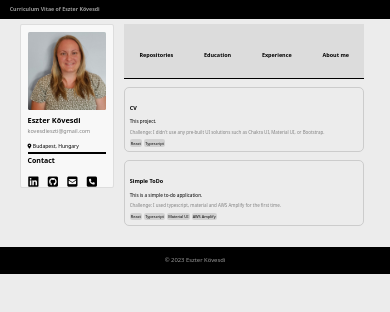
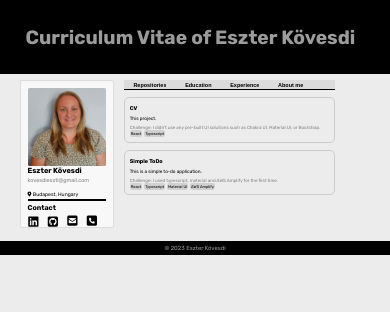
Before and after one commit to kovesdieszter/cv, a React (Create React App) app: page / in a window 390 px wide. Shown: the top 312 px of the page. Built offline with nearby package versions, Linux system fonts and the light colour scheme.

Commit message:
feat: start responsive changes

```diff
--- a/package.json
+++ b/package.json
@@ -21,7 +21,7 @@
   },
   "scripts": {
     "predeploy": "npm run build",
-    "deploy": "prod -d build",
+    "deploy": "gh-pages -d build",
     "start": "react-scripts start",
     "build": "react-scripts build",
     "test": "react-scripts test",
@@ -50,6 +50,7 @@
     "@types/react": "^18.2.25",
     "@types/react-dom": "^18.2.11",
     "file-loader": "^6.2.0",
+    "gh-pages": "^6.0.0",
     "typescript": "^5.2.2",
     "url-loader": "^4.1.1"
   }
--- a/public/index.html
+++ b/public/index.html
@@ -3,11 +3,12 @@
   <head>
     <meta charset="utf-8" />
     <link rel="icon" href="%PUBLIC_URL%/favicon.ico" />
-    <meta
-      name="viewport"
-      content="width=device-width, initial-scale=1, maximum-scale=1"
+    <meta name="viewport" content="width=device-width, initial-scale=1.0" />
+    <meta name="theme-color" content="#000000" />
+    <link
+      href="https://fonts.googleapis.com/css2?family=Rubik:wght@400;500;600;700&display=swap"
+      rel="stylesheet"
     />
-    <meta name="theme-color" content="#000000" />
     <meta
       name="description"
       content="Web site created using create-react-app"
--- a/src/components/Education.tsx
+++ b/src/components/Education.tsx
@@ -23,7 +23,7 @@ export const Education = () => {
     {
       type: "Secondary school",
       school: "Gödöllői Református Líceum Gimnázium",
-      certificate: "Secondary school",
+      certificate: "High school diploma",
       years: "2009 - 2015",
     },
   ];
--- a/src/index.css
+++ b/src/index.css
@@ -1,17 +1,50 @@
+/*
+- Font sizes (px)
+10 / 12 / 14 / 16 / 18 / 20 / 24 / 30 / 36 / 44 / 52 / 62 / 74 / 86 / 98
+
+- Spacing system (px)
+2 / 4 / 8 / 12 / 16 / 24 / 32 / 48 / 64 / 80 / 96 / 128
+*/
+
 * {
-  font-family: system-ui, -apple-system, BlinkMacSystemFont, "Segoe UI", Roboto,
-    Oxygen, Ubuntu, Cantarell, "Open Sans", "Helvetica Neue", sans-serif;
+  padding: 0;
+  margin: 0;
+  box-sizing: border-box;
 }
 
 body {
   margin: 0;
-  font-family: source-code-pro, Menlo, Monaco, Consolas, "Raleway", monospace;
-  -webkit-font-smoothing: antialiased;
-  -moz-osx-font-smoothing: grayscale;
+  font-family: "Rubik", sans-serif;
   background-color: #b9b9b942;
 }
 
-code {
-  font-family: source-code-pro, Menlo, Monaco, Consolas, "Courier New",
-    monospace;
+html {
+  /* font-size: 10px; */
+
+  /* 10px / 16px = 0.625 = 62.5% */
+  /* Percentage of user's browser font-size setting */
+  font-size: 62.5%;
+  overflow-x: hidden;
 }
+
+@media (max-width: 84em) {
+}
+
+@media (max-width: 75em) {
+  html {
+    /* 9px / 16px  */
+    font-size: 56.25%;
+  }
+}
+
+@media (max-width: 59em) {
+  html {
+    /* 8px / 16px = 0.5 = 50% */
+    font-size: 50%;
+  }
+}
+
+@media (max-width: 44em) {
+}
+@media (max-width: 34em) {
+}
--- a/src/style/Header.css
+++ b/src/style/Header.css
@@ -1,6 +1,28 @@
 .header {
-  font-size: 0.9vw;
-  background-color: black;
+  font-size: 1.6rem;
+  background-color: #000;
   color: rgb(155, 155, 155);
-  padding: 0.25% 2.5%;
+  padding: 3.2rem;
 }
+
+@media (max-width: 84em) {
+}
+
+@media (max-width: 75em) {
+  html {
+    /* 9px / 16px  */
+    font-size: 56.25%;
+  }
+}
+
+@media (max-width: 59em) {
+  html {
+    /* 8px / 16px = 0.5 = 50% */
+    font-size: 50%;
+  }
+}
+
+@media (max-width: 44em) {
+}
+@media (max-width: 34em) {
+}
```
Also changed, not shown: 1 other file (tests, documents, lock files or other folders).
